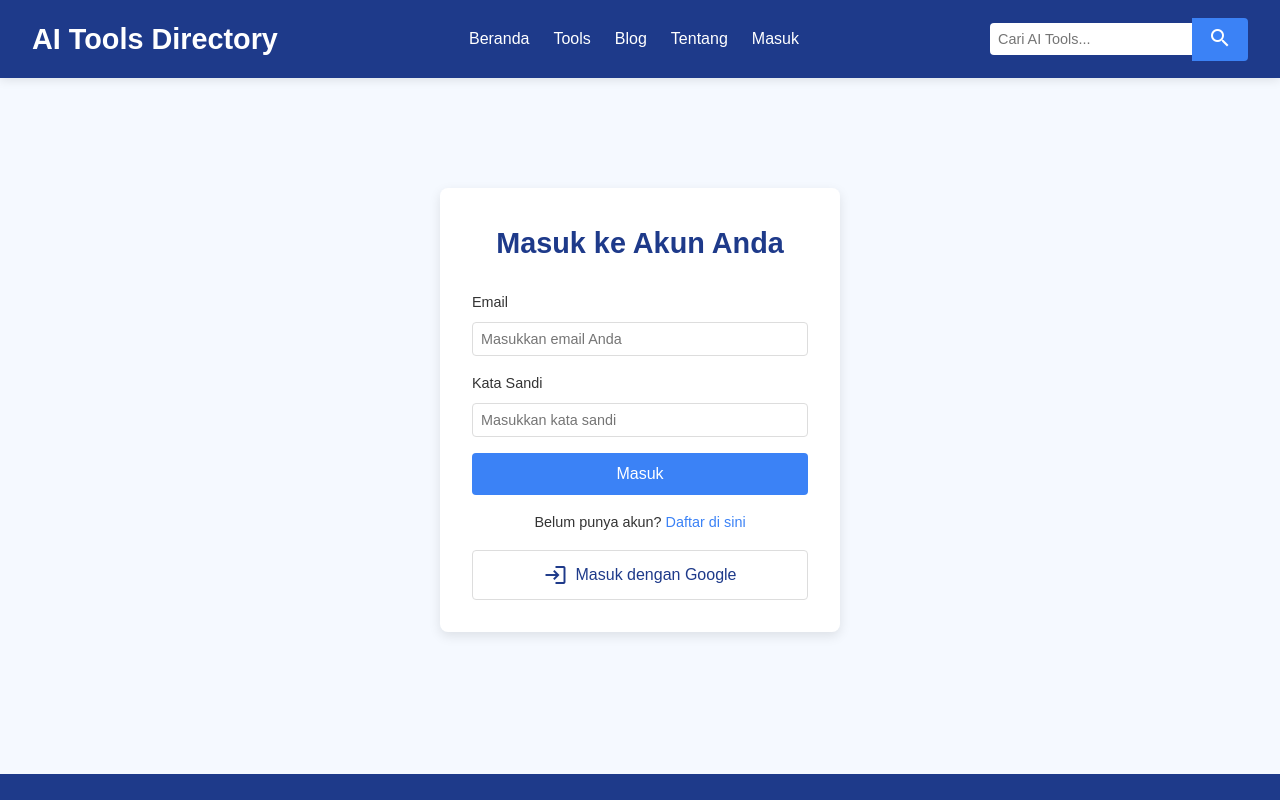
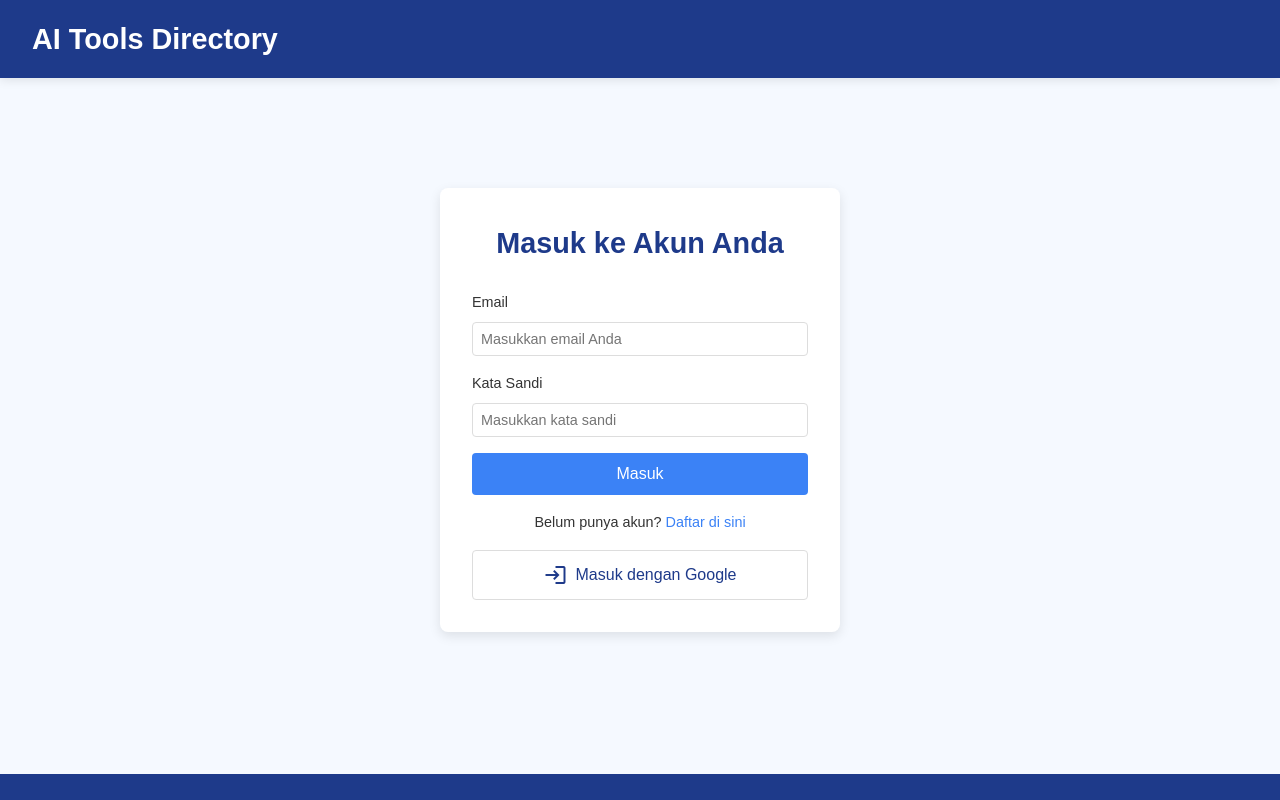
Before and after one commit to VinNesia/Deploy-Railway, a plain HTML site: page public/login.html in a window 1280 px wide. Shown: the top 800 px of the page. Drawn offline with Linux system fonts and the light colour scheme.

Commit message:
Update login.html

```diff
--- a/public/login.html
+++ b/public/login.html
@@ -12,21 +12,6 @@
 <body>
     <header class="header">
         <div class="logo">AI Tools Directory</div>
-        <nav class="nav">
-            <ul class="nav-list">
-                <li><a href="index.html">Beranda</a></li>
-                <li><a href="tool.html">Tools</a></li>
-                <li><a href="blog.html">Blog</a></li>
-                <li><a href="about.html">Tentang</a></li>
-                <li><a href="login.html">Masuk</a></li>
-            </ul>
-        </nav>
-        <div class="user-actions">
-            <div class="search-bar">
-                <input type="text" placeholder="Cari AI Tools...">
-                <button><span class="material-icons">search</span></button>
-            </div>
-        </div>
     </header>
 
     <main class="main-content">
@@ -80,7 +65,10 @@
         <p class="footer-copyright">© 2025 AI Tools Directory. Semua hak dilindungi.</p>
     </footer>
 
-    <script src="firebase-config.js"></script>
+    <script src="https://www.gstatic.com/firebasejs/9.x.x/firebase-app.js"></script>
+    <script src="https://www.gstatic.com/firebasejs/9.x.x/firebase-auth.js"></script>
+    <script src="https://www.gstatic.com/firebasejs/9.x.x/firebase-firestore.js"></script>
+    <script src="https://www.gstatic.com/firebasejs/9.x.x/firebase-analytics.js"></script>
     <script src="script.js"></script>
 </body>
 </html>
```
